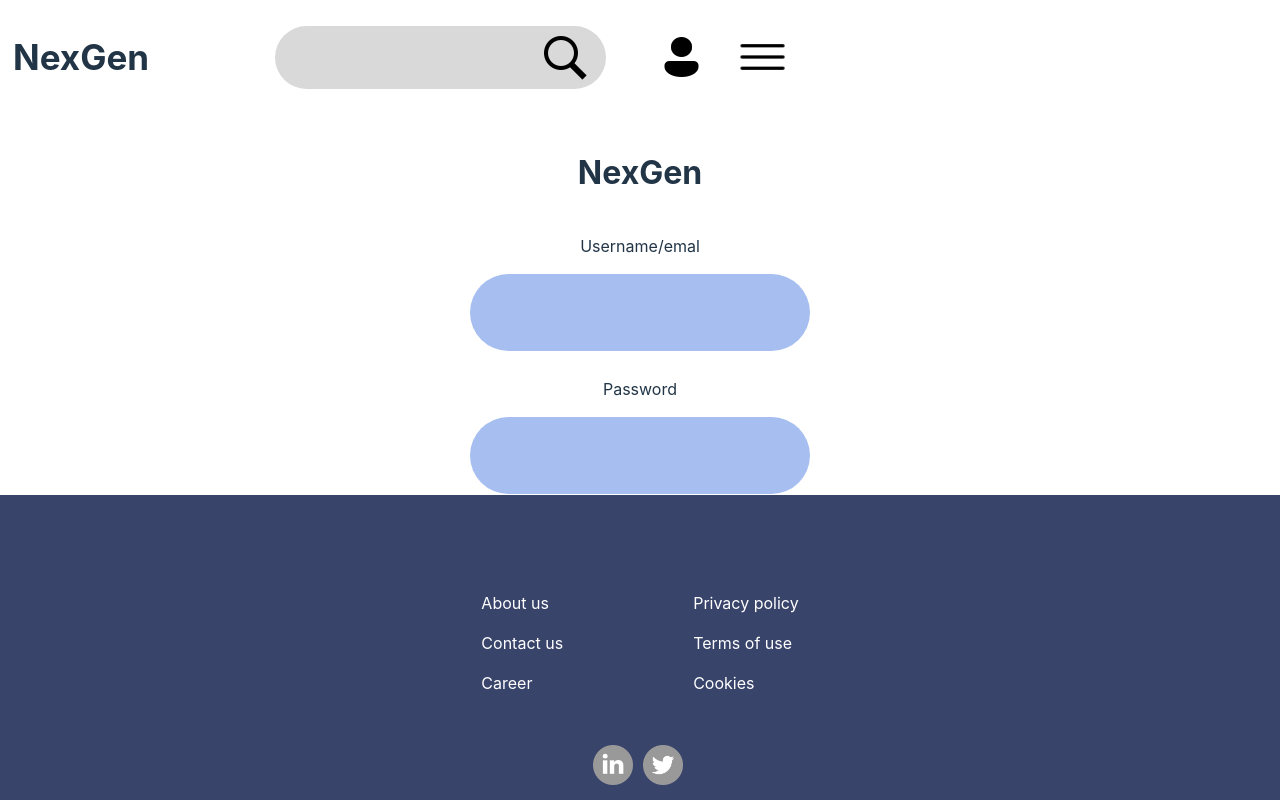
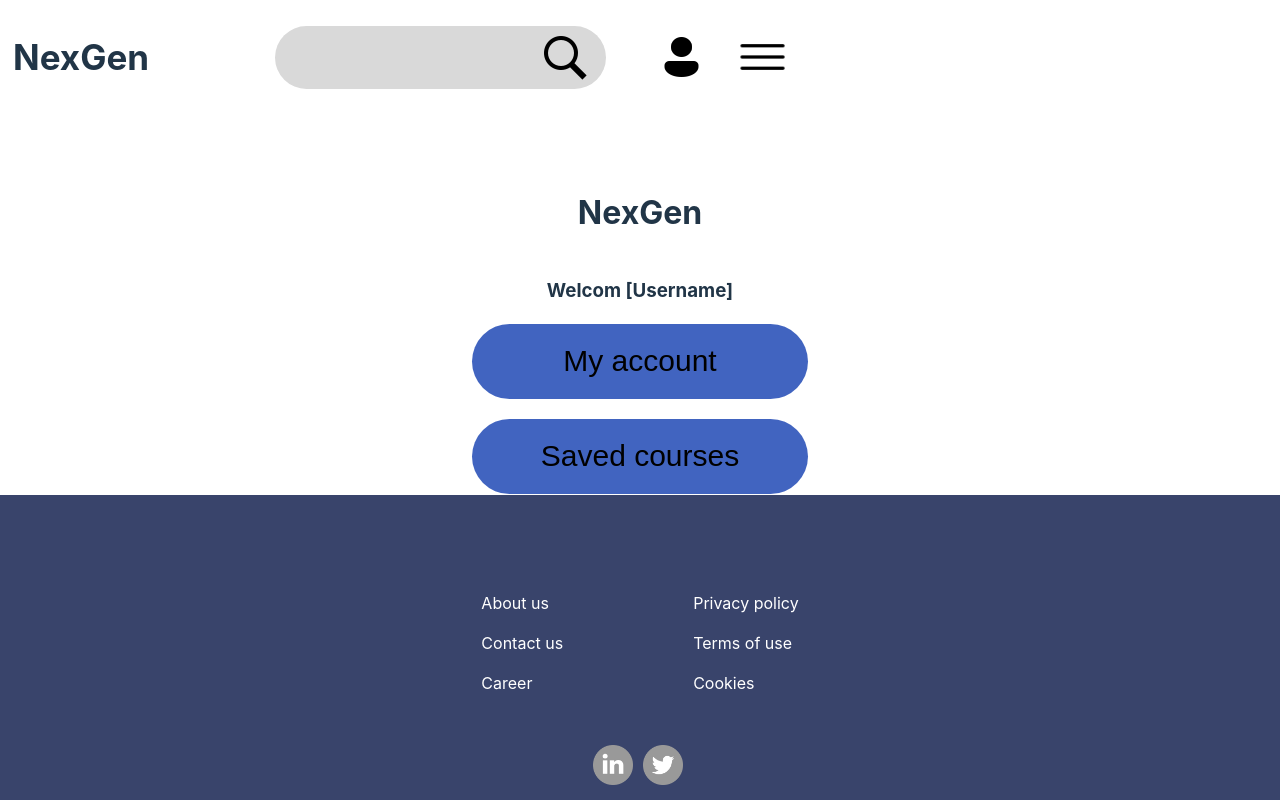
Before and after one commit to theethee/Typscript-software-testing, a React (Vite) app in the folder frontend/: page / in a window 1280 px wide. Built offline with nearby package versions, Linux system fonts and the light colour scheme.

Commit message:
Landing page styling

```diff
--- a/frontend/src/App.tsx
+++ b/frontend/src/App.tsx
@@ -1,14 +1,16 @@
 import "./App.css";
 import Footer from "./components/Footer/Footer";
 import Navbar from "./components/Navbar/Navbar";
-import Home from "./pages/Home/home";
+// import Home from "./pages/Home/Home";
+import Landing from "./pages/LandingPage/Landing";
 // Här ska navigationen vara så småningom
 
 function App() {
   return (
     <>
       <Navbar></Navbar>
-      <Home></Home>
+      {/* <Home></Home> */}
+      <Landing></Landing>
       <Footer></Footer>
     </>
   );
--- /dev/null
+++ b/frontend/src/pages/LandingPage/Landing.css
@@ -0,0 +1,24 @@
+#landing-container {
+  margin-top: 60px;
+  display: flex;
+  flex-direction: column;
+  align-items: center;
+}
+
+#my-account {
+  margin-bottom: 20px;
+}
+
+#saved-courses {
+  margin-bottom: 20px;
+}
+
+.landing-buttons {
+  width: 336px;
+  height: 75px;
+  cursor: pointer;
+  border-radius: 40px;
+  background-color: #4164c0;
+  border: none;
+  font-size: 30px;
+}
--- /dev/null
+++ b/frontend/src/pages/LandingPage/Landing.tsx
@@ -0,0 +1,23 @@
+import "../LandingPage/Landing.css";
+
+function Landing() {
+  return (
+    <>
+      <div id="landing-container">
+        <h1>NexGen</h1>
+        <h3>Welcom [Username]</h3>
+        <div id="my-account">
+          <button className="landing-buttons">My account</button>
+        </div>
+        <div id="saved-courses">
+          <button className="landing-buttons">Saved courses</button>
+        </div>
+        <button id="all-courses" className="landing-buttons">
+          All courses
+        </button>
+      </div>
+    </>
+  );
+}
+
+export default Landing;
```
